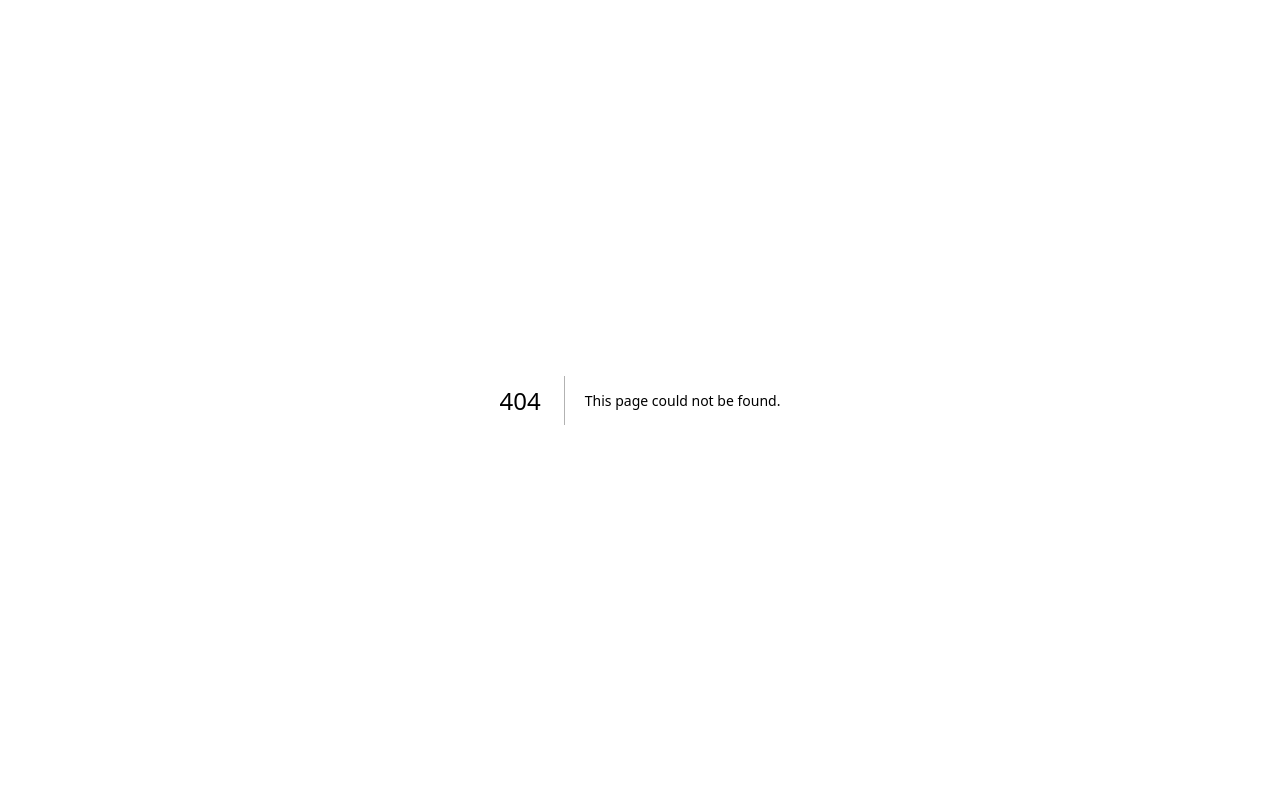
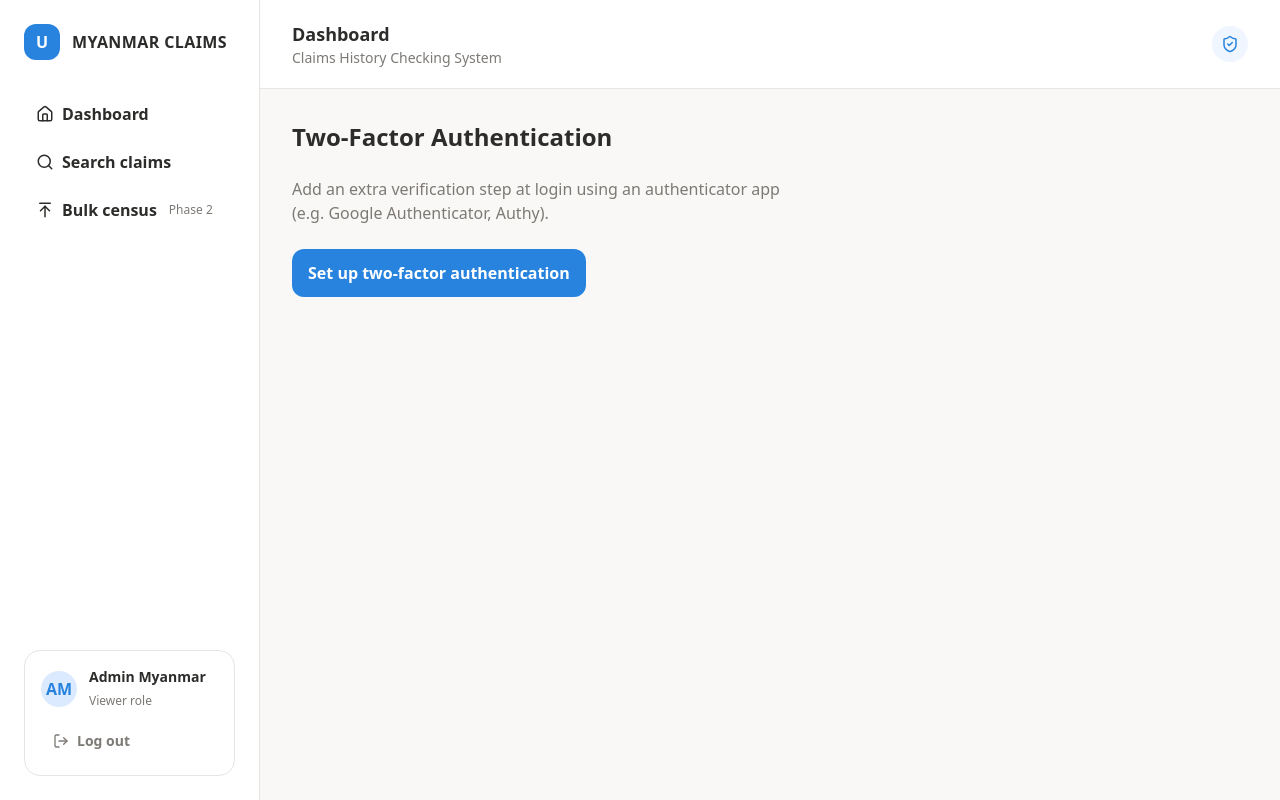
Before and after one commit to ulinkmyanmar/myanmar-claims-nextjs, a Next.js app: page /settings/security in a window 1280 px wide. Before the commit this address had no page. Built offline with nearby package versions, Linux system fonts and the light colour scheme; no server answers.

Commit message:
Rename page to page.tsx

```diff
--- /dev/null
+++ b/app/settings/security/page.tsx
@@ -0,0 +1,76 @@
+'use client'
+import { useState } from 'react'
+import AppShell from '@/components/AppShell'
+
+export default function SecuritySettingsPage() {
+  const [qrCode, setQrCode] = useState<string | null>(null)
+  const [factorId, setFactorId] = useState<string | null>(null)
+  const [code, setCode] = useState('')
+  const [message, setMessage] = useState<string | null>(null)
+
+  async function startEnroll() {
+    setMessage(null)
+    const res = await fetch('/api/auth/mfa/factors', { method: 'POST' })
+    const data = await res.json()
+    if (!data.ok) {
+      setMessage(data.error || 'Failed to start MFA enrollment.')
+      return
+    }
+    setQrCode(data.qrCode)
+    setFactorId(data.factorId)
+  }
+
+  async function confirmEnroll(e: React.FormEvent) {
+    e.preventDefault()
+    setMessage(null)
+    const res = await fetch('/api/auth/mfa/verify', {
+      method: 'POST',
+      headers: { 'Content-Type': 'application/json' },
+      body: JSON.stringify({ factorId, code }),
+    })
+    const data = await res.json()
+    if (!data.ok) {
+      setMessage(data.error || 'Invalid code. Please try again.')
+      return
+    }
+    setMessage('Two-factor authentication has been enabled for this account.')
+    setQrCode(null)
+  }
+
+  return (
+    <AppShell>
+      <section className="grid gap-6 max-w-lg">
+        <h1 className="text-2xl font-bold">Two-Factor Authentication</h1>
+        <p className="text-muted">
+          Add an extra verification step at login using an authenticator app (e.g. Google Authenticator, Authy).
+        </p>
+
+        {!qrCode && (
+          <button className="btn w-fit" onClick={startEnroll}>
+            Set up two-factor authentication
+          </button>
+        )}
+
+        {qrCode && (
+          <form onSubmit={confirmEnroll} className="grid gap-4">
+            <div dangerouslySetInnerHTML={{ __html: qrCode }} />
+            <label className="label">
+              Enter the 6-digit code shown in your authenticator app
+              <input
+                className="input mt-1"
+                inputMode="numeric"
+                maxLength={6}
+                value={code}
+                onChange={(e) => setCode(e.target.value)}
+                required
+              />
+            </label>
+            <button className="btn w-fit justify-center">Confirm & activate</button>
+          </form>
+        )}
+
+        {message && <p className="text-sm">{message}</p>}
+      </section>
+    </AppShell>
+  )
+}
```
